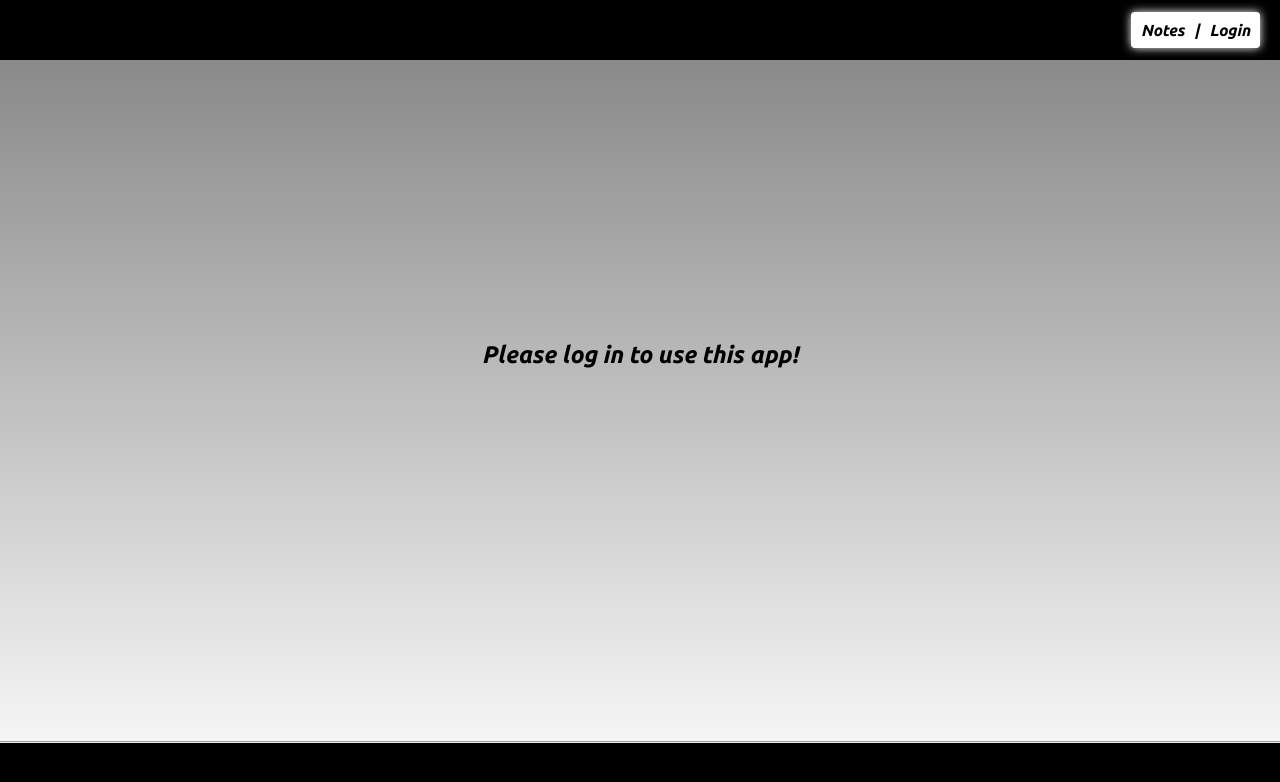
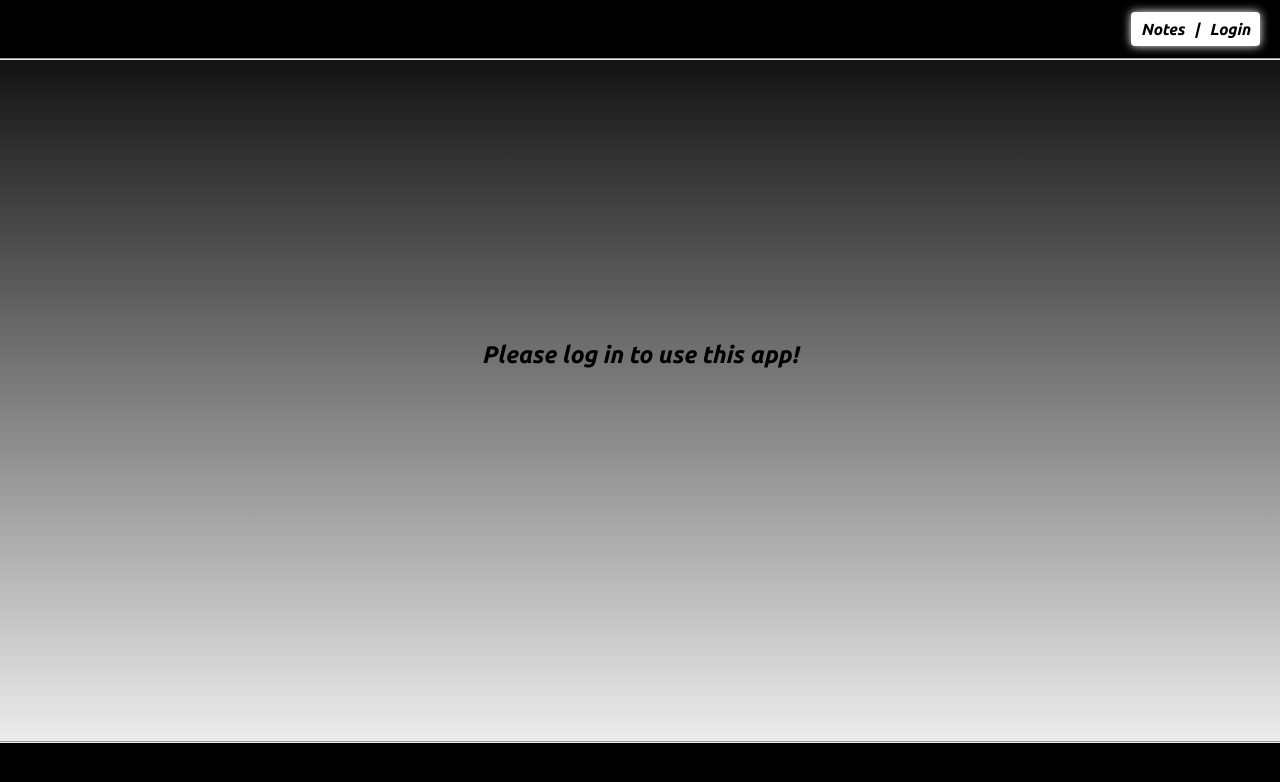
Before and after one commit to AlexArms/solace-notes-app, a Next.js app: page / in a window 1280 px wide. Shown: the top 782 px of the page. Built offline with nearby package versions, Linux system fonts and the light colour scheme; what @ebay/nice-modal-react would draw is missing.

Commit message:
changed theme to all black and added hr to header

```diff
--- a/src/components/Layout/Header.tsx
+++ b/src/components/Layout/Header.tsx
@@ -32,13 +32,32 @@ const StyledNav = styled("nav")(() => ({
   color: "#000",
   boxShadow: "0px 0px 10px white",
 }));
+const StyledHr = styled("hr")(() => ({
+  width: "100%",
+  borderLeftStyle: "none",
+  borderRightStyle: "none",
+  height: "2px",
+}));
 
 const Header = () => {
   const userStore = useUserStore();
   return (
+    <div
+      style={{
+        display: "flex",
+        flexDirection: "column",
+        width: "100%",
+        height: "60px",
+        zIndex: 10,
+        position: "sticky",
+        top: 0,
+      }}
+    >
       <StyledHeader>
         <Link href="/">
-        <StyledHeaderTitle>Solace Notes</StyledHeaderTitle>
+          <StyledHeaderTitle>
+            Solace Notes
+          </StyledHeaderTitle>
         </Link>
         {userStore.user && (
           <p style={{ fontSize: "1.25rem" }}>
@@ -51,7 +70,10 @@ const Header = () => {
           </Link>
           |
           {userStore.user ? (
-          <Link href="/" onClick={() => userStore.logout()}>
+            <Link
+              href="/"
+              onClick={() => userStore.logout()}
+            >
               Logout
             </Link>
           ) : (
@@ -78,6 +100,8 @@ const Header = () => {
         ></div> */}
         </StyledNav>
       </StyledHeader>
+      <StyledHr />
+    </div>
   );
 };
 
--- a/src/pages/_document.tsx
+++ b/src/pages/_document.tsx
@@ -33,7 +33,7 @@ export default function Document() {
           display: "flex",
           flexDirection: "column",
           justifyContent: "flex-start",
-          backgroundColor: "grey !important",
+          backgroundColor: "black !important",
           fontFamily: "Ubuntu, sans-serif",
         }}
       >
```
Lines whose indentation alone changed are shown as unchanged.
